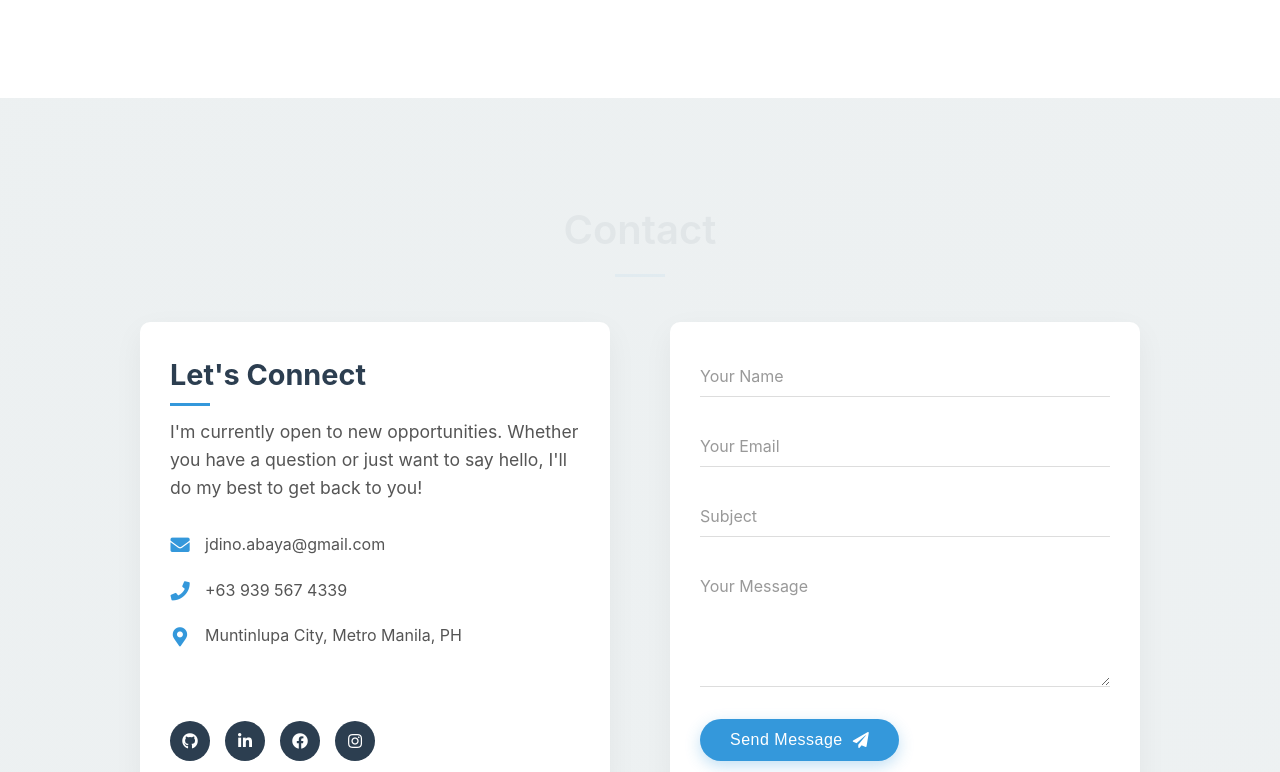
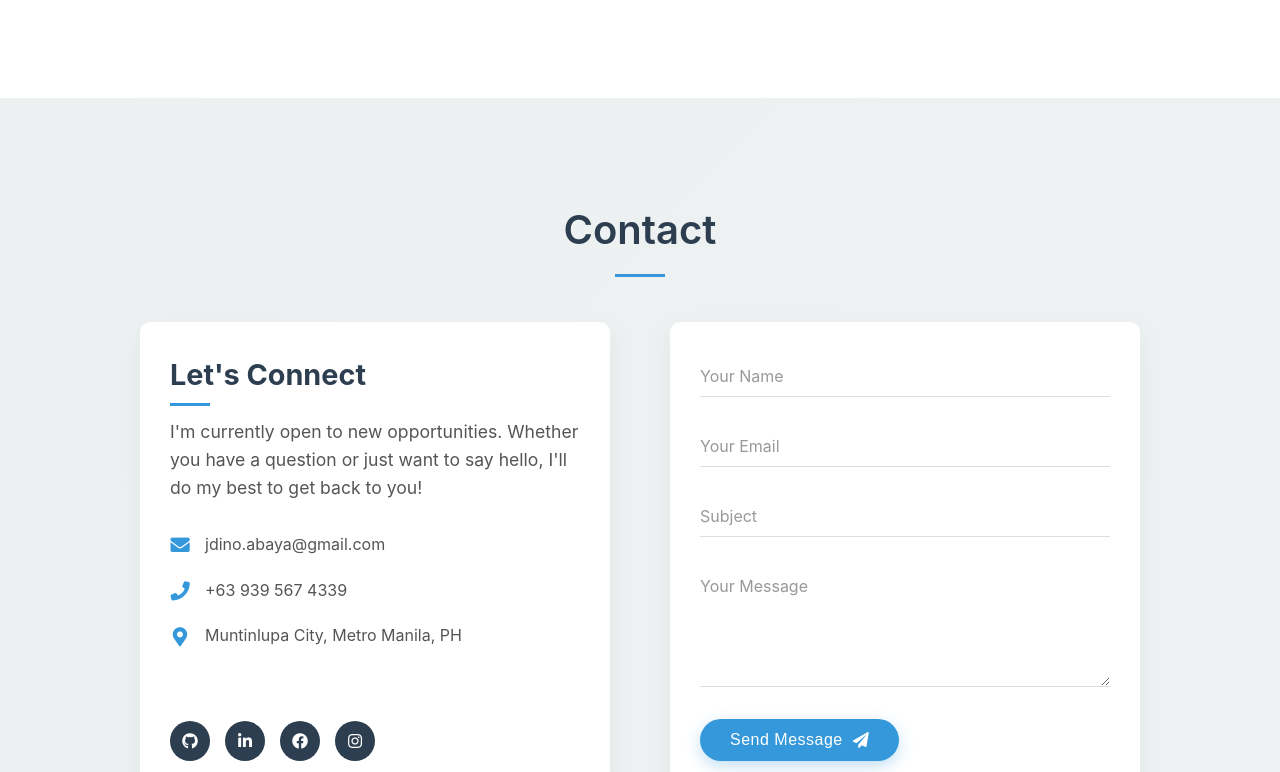
Before and after one commit to oniids13/portfolio-react, a React (Vite) app: page / in a window 1280 px wide. Shown: the part 4068-4840 px from the top of the page. Built offline with nearby package versions, Linux system fonts and the light colour scheme.

Commit message:
fix project button

```diff
--- a/src/components/Projects.jsx
+++ b/src/components/Projects.jsx
@@ -28,7 +28,9 @@ const Projects = forwardRef((props, ref) => {
                   <div className="project-links">
                     <a
                       href={project.link}
-                      className="project-link"
+                      className={
+                        project.link ? "project-link" : "project-link disabled"
+                      }
                       target="_blank"
                       rel="noopener noreferrer"
                     >
--- a/src/styles/Contact.css
+++ b/src/styles/Contact.css
@@ -1,5 +1,5 @@
 #contact {
-  background-color: var(--light-color);
+  background-color: white;
   padding: 100px 0;
   position: relative;
 }
@@ -16,7 +16,7 @@
     rgba(236, 240, 241, 0.97) 0%,
     rgba(236, 240, 241, 0.9) 100%
   );
-  z-index: 1;
+  z-index: 0;
 }
 
 .contact-container {
--- a/src/styles/Projects.css
+++ b/src/styles/Projects.css
@@ -1,6 +1,11 @@
 #projects {
   background-color: white;
   padding: 100px 0;
+}
+
+.project-link.disabled {
+  pointer-events: none;
+  cursor: default;
 }
 
 .projects-container {
```
